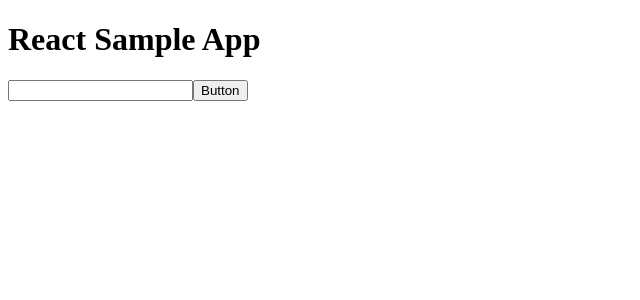
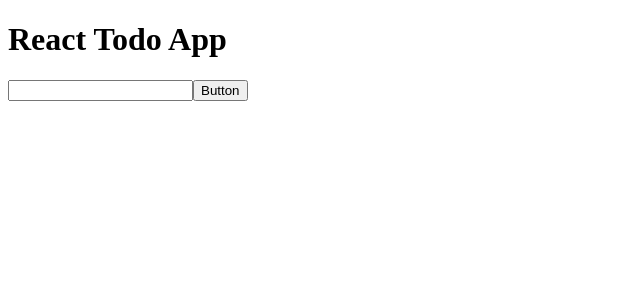
Before and after one commit to EgumaYuto/react-sample-app, a React app: page / in a window 1280 px wide. Shown: the top 300 px of the page, without its empty margins (0-640 px from the left). Built offline with nearby package versions, Linux system fonts and the light colour scheme; the HTML template or start-up script is replaced by a standard one.

Commit message:
fix title

```diff
--- a/src/components/App.tsx
+++ b/src/components/App.tsx
@@ -38,7 +38,7 @@ export class App extends React.Component<AppProps, AppState> {
   render() {
       return (
           <div>
-              <h1>React Sample App</h1>
+              <h1>React Todo App</h1>
               <TodoForm onTodoSubmit={this.addTodo} />
               <TodoList todoList={this.state.todoList} removeTodo={this.removeTodo} />
           </div>
```
